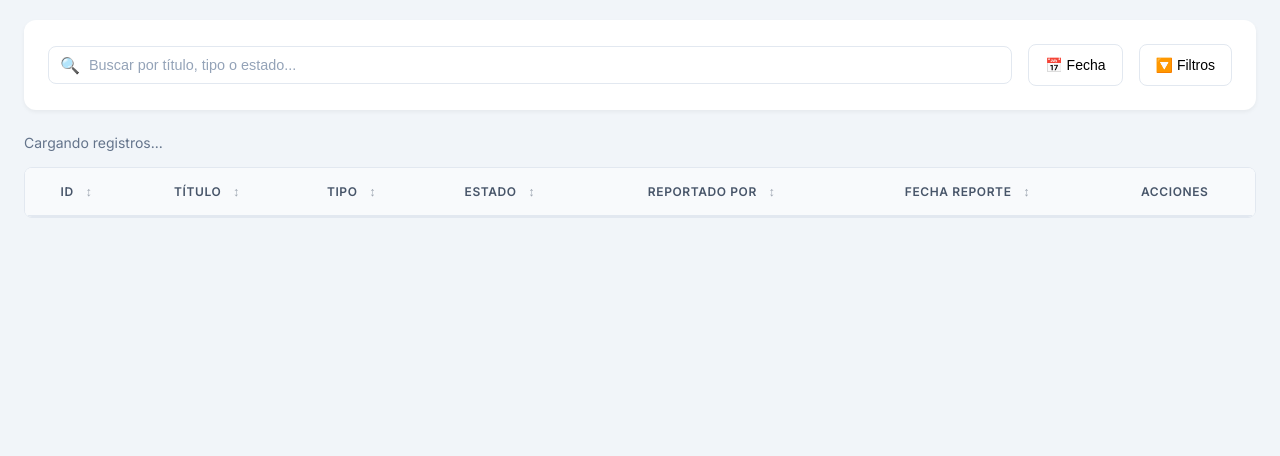
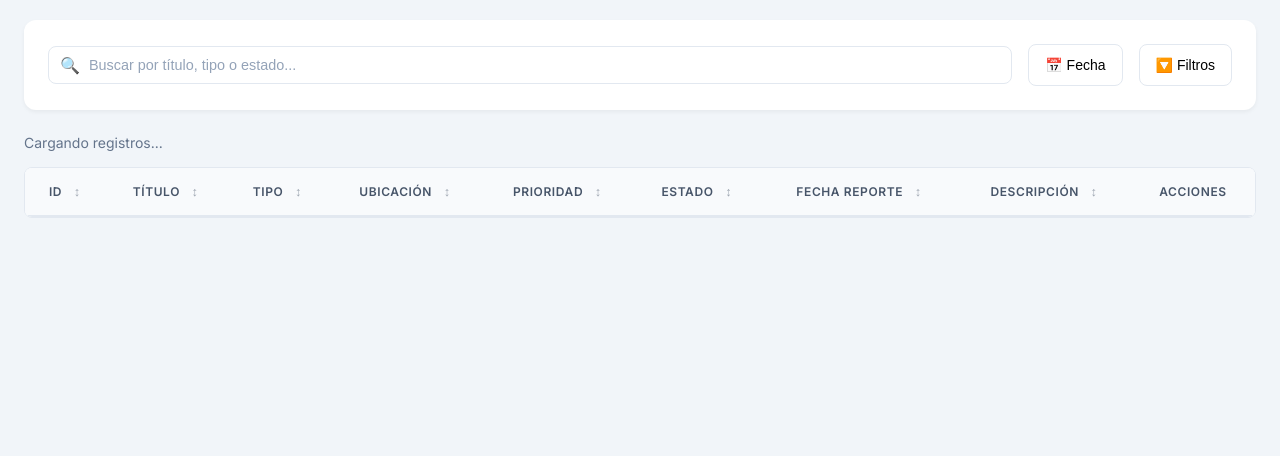
Before and after one commit to Casas-tj/SafePaws, a Django app: page /incidencias/incidencias in a window 1280 px wide. Shown: the part 213-669 px from the top of the page. Run offline with Django 5.2, Linux system fonts and the light colour scheme; lists and menus that the app fills with data are empty.

Commit message:
feature/incidencias: Lista actualizada con los datos correspondientes al formulario

```diff
--- a/apps/incidencias/templates/incidencias/incidencias.html
+++ b/apps/incidencias/templates/incidencias/incidencias.html
@@ -49,9 +49,11 @@
                 <th onclick="sortTable('id')">ID <span class="sort-icon">↕</span></th>
                 <th onclick="sortTable('titulo')">Título <span class="sort-icon">↕</span></th>
                 <th onclick="sortTable('tipo')">Tipo <span class="sort-icon">↕</span></th>
+                <th onclick="sortTable('ubicacion')">Ubicación <span class="sort-icon">↕</span></th>
+                <th onclick="sortTable('prioridad')">Prioridad <span class="sort-icon">↕</span></th>
                 <th onclick="sortTable('estado')">Estado <span class="sort-icon">↕</span></th>
-                <th onclick="sortTable('reportadoPor')">Reportado Por <span class="sort-icon">↕</span></th>
                 <th onclick="sortTable('fechaReporte')">Fecha Reporte <span class="sort-icon">↕</span></th>
+                <th onclick="sortTable('descripcion')">Descripción <span class="sort-icon">↕</span></th>
                 <th>Acciones</th>
             </tr>
         </thead>
```
Also changed, not shown: pendientes.md (+1 -1 lines).
